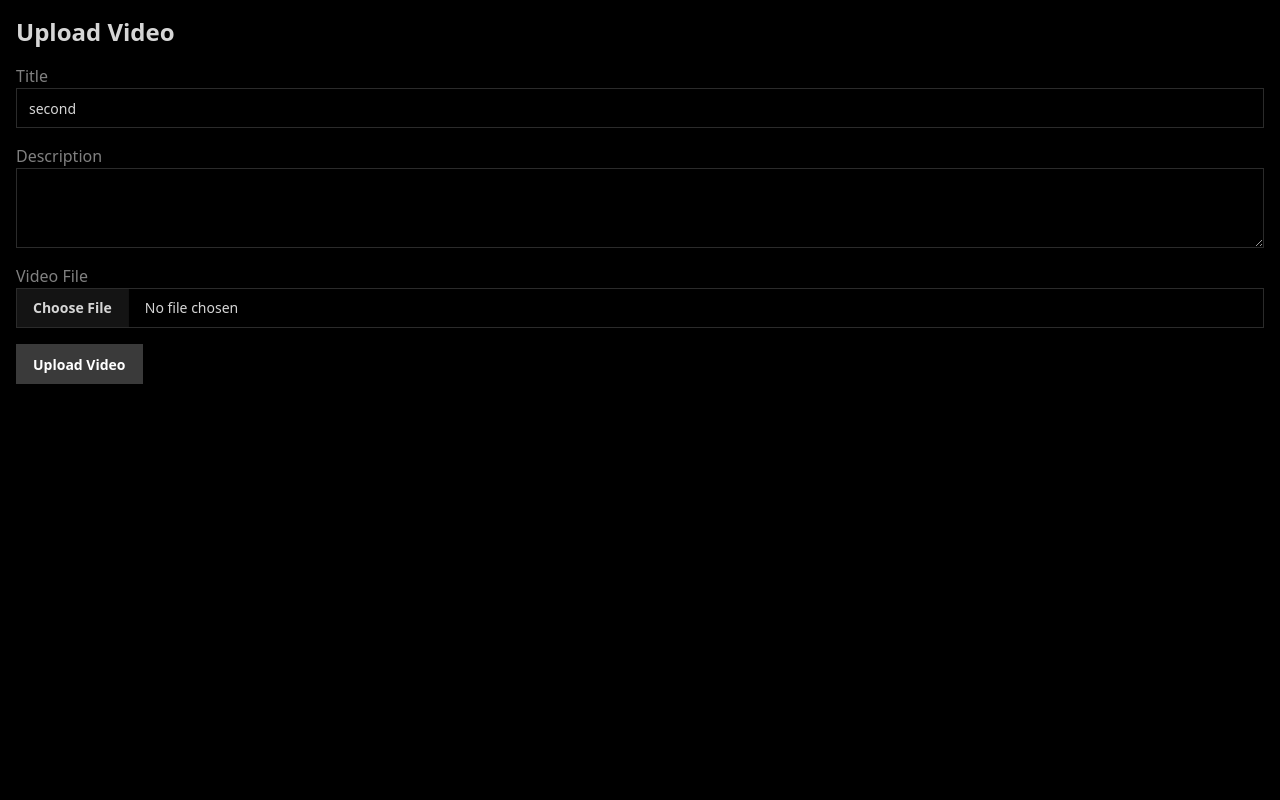
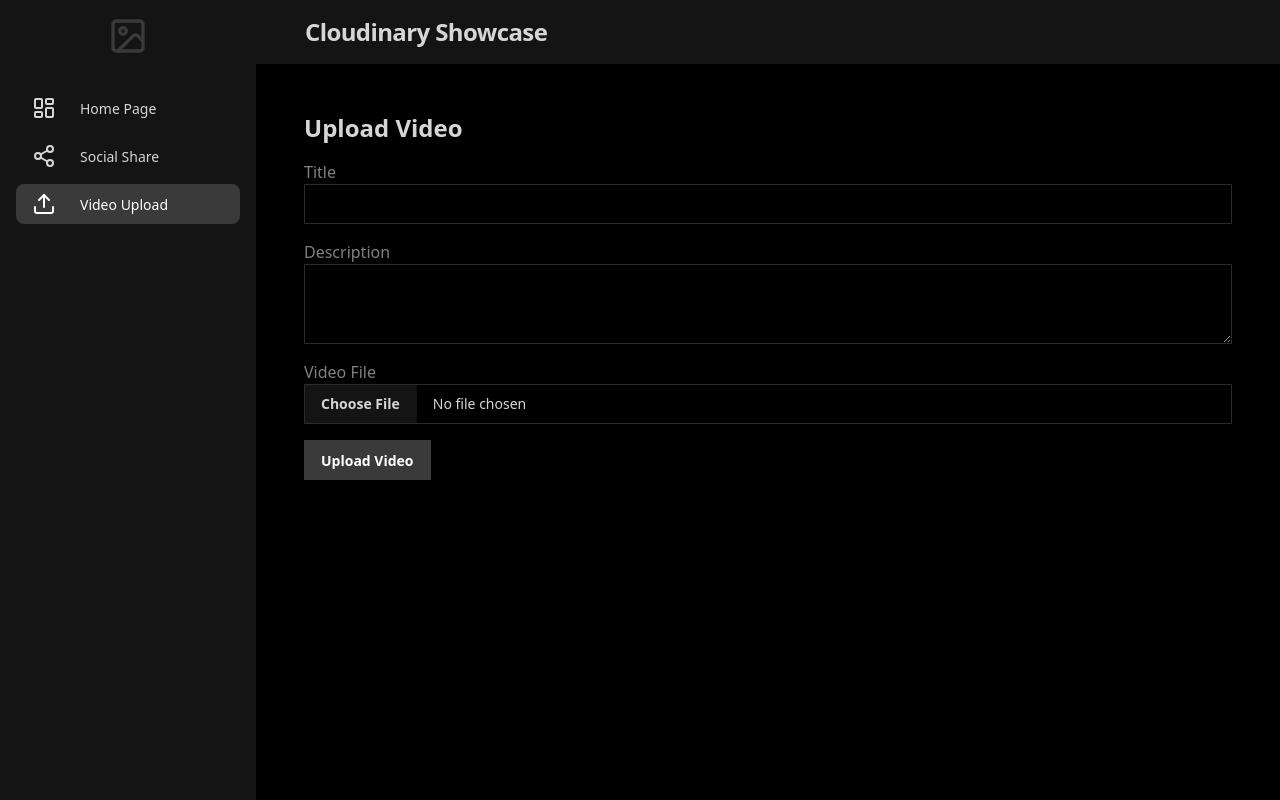
Before and after one commit to hemenlahkar/cloudinary-ai-saas, a Next.js app: page /video-upload in a window 1280 px wide. Built offline with nearby package versions, Linux system fonts and the light colour scheme; no server answers.

Commit message:
add home and layout

```diff
--- a/app/(app)/home/page.tsx
+++ b/app/(app)/home/page.tsx
@@ -1,9 +1,68 @@
-import React from 'react'
+"use client";
+import React, { useCallback, useEffect, useState } from "react";
+import axios from "axios";
+import VideoCard from "@/components/VideoCard";
+import { Video } from "@/generated/prisma";
 
 function Home() {
+  const [videos, setVideos] = useState<Video[]>([]);
+  const [loading, setLoading] = useState(true);
+  const [error, setError] = useState(null);
+
+  const fetchVideos = useCallback(async () => {
+    try {
+      const response = await axios.get("/api/videos");
+      if (Array.isArray(response.data)) {
+        setVideos(response.data);
+      } else {
+        throw new Error("Unexpected response format");
+      }
+    } catch (error: any) {
+      console.log(error);
+      setError(error);
+    } finally {
+      setLoading(false);
+    }
+  }, []);
+
+  useEffect(() => {
+    fetchVideos();
+  }, [fetchVideos]);
+
+  const handleDownload = useCallback((url: string, title: string) => {
+    const link = document.createElement("a");
+    link.href = url;
+    link.download = `${title}.mp4`;
+    link.target = "_blank";
+    document.body.appendChild(link);
+    link.click();
+    document.body.removeChild(link);
+  }, []);
+
+  if (loading) {
+    return <div>Loading...</div>;
+  }
+
   return (
-    <div>Home</div>
-  )
+    <div className="container mx-auto p-4">
+      <h1 className="text-2xl font-bold mb-4">Videos</h1>
+      {videos.length === 0 ? (
+        <div className="text-center text-lg text-gray-500">
+          No videos available
+        </div>
+      ) : (
+        <div className="grid grid-cols-1 sm:grid-cols-2 lg:grid-cols-3 gap-6">
+          {videos.map((video) => (
+            <VideoCard
+              key={video.id}
+              video={video}
+              onDownload={handleDownload}
+            />
+          ))}
+        </div>
+      )}
+    </div>
+  );
 }
 
 export default Home;
--- /dev/null
+++ b/app/(app)/layout.tsx
@@ -0,0 +1,142 @@
+"use client";
+
+import React, { useState } from "react";
+import Link from "next/link";
+import { usePathname, useRouter } from "next/navigation";
+import { useClerk, useUser } from "@clerk/nextjs";
+import {
+  LogOutIcon,
+  MenuIcon,
+  LayoutDashboardIcon,
+  Share2Icon,
+  UploadIcon,
+  ImageIcon,
+} from "lucide-react";
+
+const sidebarItems = [
+  { href: "/home", icon: LayoutDashboardIcon, label: "Home Page" },
+  { href: "/social-share", icon: Share2Icon, label: "Social Share" },
+  { href: "/video-upload", icon: UploadIcon, label: "Video Upload" },
+];
+
+export default function AppLayout({
+  children,
+}: Readonly<{
+  children: React.ReactNode;
+}>) {
+  const [sidebarOpen, setSidebarOpen] = useState(false);
+  const pathname = usePathname();
+  const router = useRouter();
+  const { signOut } = useClerk();
+  const { user } = useUser();
+
+  const handleLogoClick = () => {
+    router.push("/");
+  };
+
+  const handleSignOut = async () => {
+    await signOut();
+  };
+
+  return (
+    <div className="drawer lg:drawer-open">
+      <input
+        id="sidebar-drawer"
+        type="checkbox"
+        className="drawer-toggle"
+        checked={sidebarOpen}
+        onChange={() => setSidebarOpen(!sidebarOpen)}
+      />
+      <div className="drawer-content flex flex-col">
+        {/* Navbar */}
+        <header className="w-full bg-base-200">
+          <div className="navbar max-w-7xl mx-auto px-4 sm:px-6 lg:px-8">
+            <div className="flex-none lg:hidden">
+              <label
+                htmlFor="sidebar-drawer"
+                className="btn btn-square btn-ghost drawer-button"
+              >
+                <MenuIcon />
+              </label>
+            </div>
+            <div className="flex-1">
+              <Link href="/" onClick={handleLogoClick}>
+                <div className="btn btn-ghost normal-case text-2xl font-bold tracking-tight cursor-pointer">
+                  Cloudinary Showcase
+                </div>
+              </Link>
+            </div>
+            <div className="flex-none flex items-center space-x-4">
+              {user && (
+                <>
+                  <div className="avatar">
+                    <div className="w-8 h-8 rounded-full">
+                      <img
+                        src={user.imageUrl}
+                        alt={
+                          user.username || user.emailAddresses[0].emailAddress
+                        }
+                      />
+                    </div>
+                  </div>
+                  <span className="text-sm truncate max-w-xs lg:max-w-md">
+                    {user.username || user.emailAddresses[0].emailAddress}
+                  </span>
+                  <button
+                    onClick={handleSignOut}
+                    className="btn btn-ghost btn-circle"
+                  >
+                    <LogOutIcon className="h-6 w-6" />
+                  </button>
+                </>
+              )}
+            </div>
+          </div>
+        </header>
+        {/* Page content */}
+        <main className="flex-grow">
+          <div className="max-w-7xl mx-auto w-full px-4 sm:px-6 lg:px-8 my-8">
+            {children}
+          </div>
+        </main>
+      </div>
+      <div className="drawer-side">
+        <label htmlFor="sidebar-drawer" className="drawer-overlay"></label>
+        <aside className="bg-base-200 w-64 h-full flex flex-col">
+          <div className="flex items-center justify-center py-4">
+            <ImageIcon className="w-10 h-10 text-primary" />
+          </div>
+          <ul className="menu p-4 w-full text-base-content flex-grow">
+            {sidebarItems.map((item) => (
+              <li key={item.href} className="mb-2">
+                <Link
+                  href={item.href}
+                  className={`flex items-center space-x-4 px-4 py-2 rounded-lg ${
+                    pathname === item.href
+                      ? "bg-primary text-white"
+                      : "hover:bg-base-300"
+                  }`}
+                  onClick={() => setSidebarOpen(false)}
+                >
+                  <item.icon className="w-6 h-6" />
+                  <span>{item.label}</span>
+                </Link>
+              </li>
+            ))}
+          </ul>
+          {user && (
+            <div className="p-4">
+              <button
+                onClick={handleSignOut}
+                className="btn btn-outline btn-error w-full"
+              >
+                <LogOutIcon className="mr-2 h-5 w-5" />
+                Sign Out
+              </button>
+            </div>
+          )}
+        </aside>
+      </div>
+    </div>
+  );
+}
--- a/app/(app)/video-upload/page.tsx
+++ b/app/(app)/video-upload/page.tsx
@@ -5,7 +5,7 @@
 
 function VideoUpload() {
   const [file, setFile] = React.useState<File | null>(null);
-  const [title, setTitle] = React.useState("second");
+  const [title, setTitle] = React.useState("");
   const [description, setDescription] = React.useState("");
   const [isUploading, setIsUploading] = React.useState(false);
 
```
